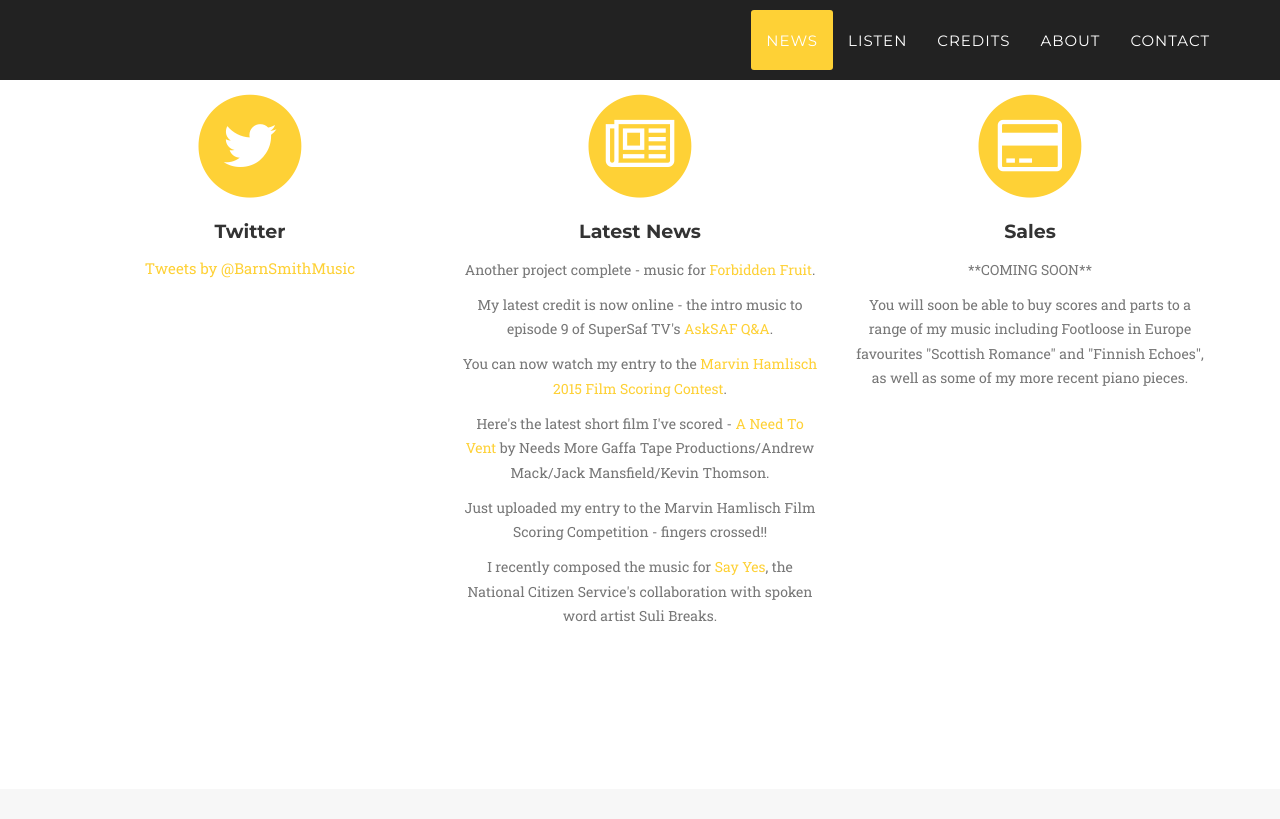
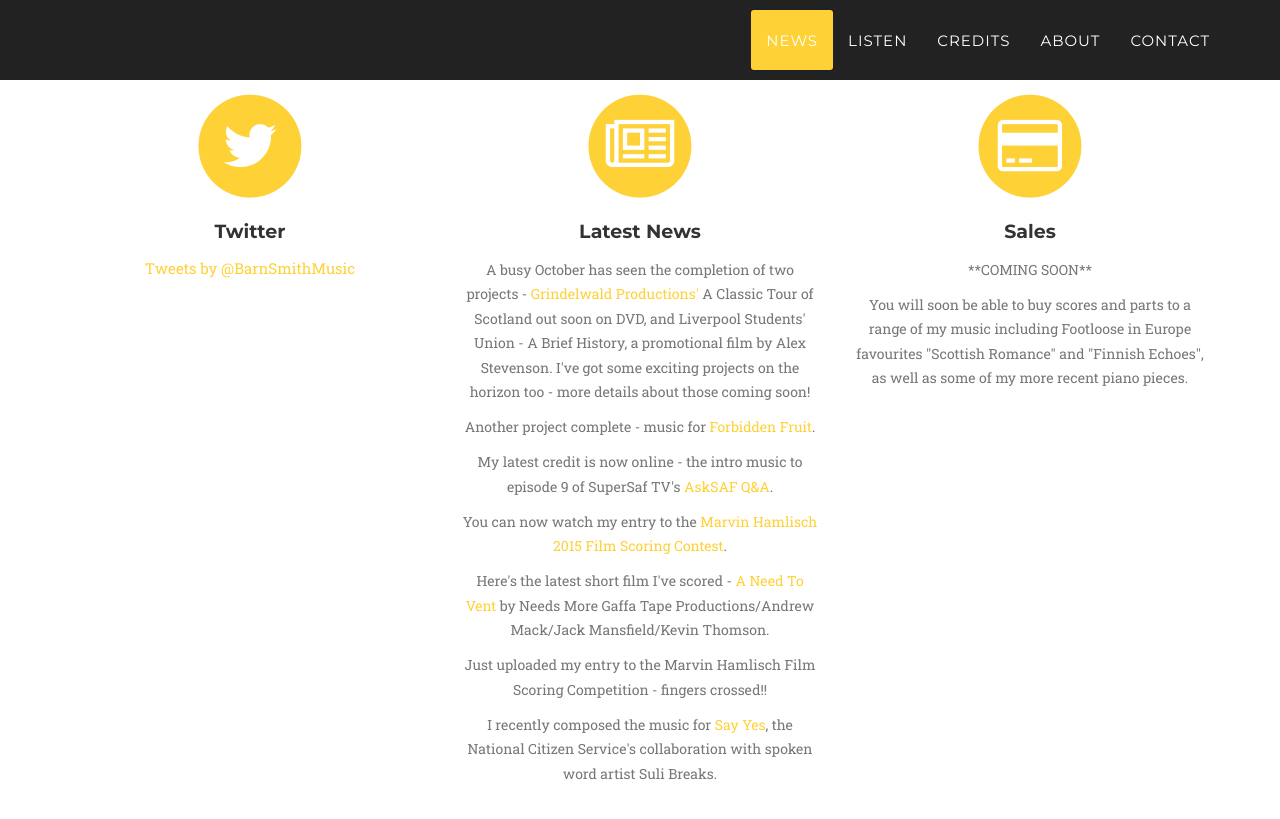
Before and after one commit to barnabysmithmusic/barnabysmithmusic.github.io, a Jekyll site: the page built from index.html, in a window 1280 px wide and 900 px high, scrolled down 940 px. Shown: the top 819 px of the window. Built offline with Jekyll 4.4.1, drawn with Linux system fonts in a browser that asks for light colours; some web fonts are replaced; comment, search, counter and statistics services are not loaded.

Commit message:
News update LSU & Classic Tour

```diff
--- a/_includes/news.html
+++ b/_includes/news.html
@@ -33,6 +33,7 @@
                         <i class="fa fa-newspaper-o fa-stack-1x fa-inverse"></i>
                     </span>
                     <h4 class="service-heading">Latest News</h4>
+                    <p class="text-muted">A busy October has seen the completion of two projects - <a href="http://www.grindelwald.co.uk">Grindelwald Productions'</a> A Classic Tour of Scotland out soon on DVD, and Liverpool Students' Union - A Brief History, a promotional film by Alex Stevenson. I've got some exciting projects on the horizon too - more details about those coming soon!</p>
                      <p class="text-muted">Another project complete - music for <a href="https://www.youtube.com/watch?v=CvXKS-vZQvc">Forbidden Fruit</a>.</p>
                      <p class="text-muted">My latest credit is now online - the intro music to episode 9 of SuperSaf TV's <a href="https://www.youtube.com/watch?v=pb8sWPQNnHc">AskSAF Q&A</a>.</p>
                     <p class="text-muted">You can now watch my entry to the <a href="https://vimeo.com/130894553">Marvin Hamlisch 2015 Film Scoring Contest</a>.</p>
```
